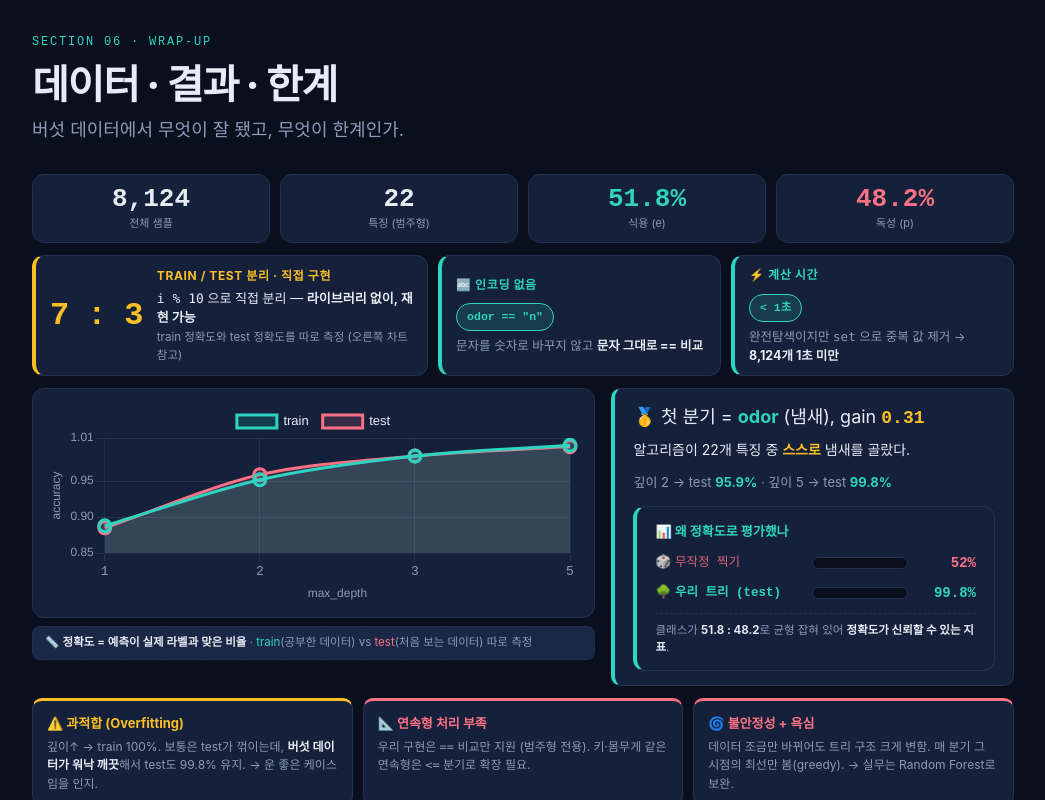
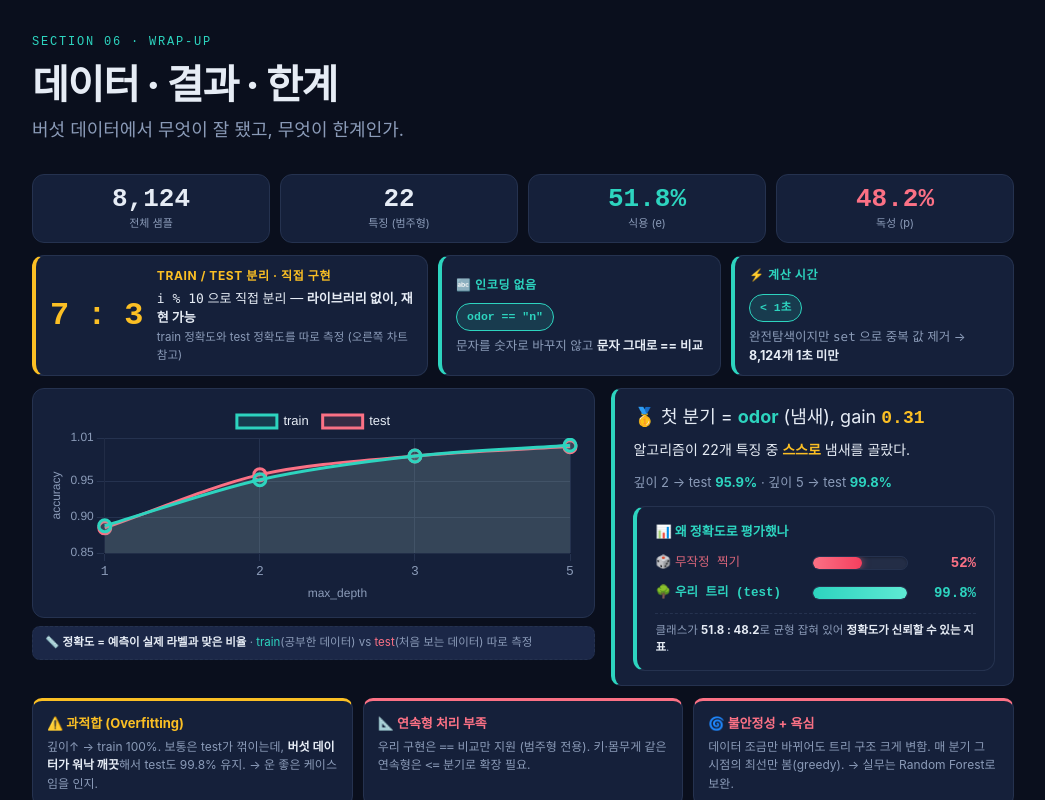
Before and after one commit to hyeminhassomething/bigp-decision-tree-team16, a plain HTML site: page index.html in a window 1280 px wide. Shown: the part 4123-4923 px from the top of the page, without its empty margins (202-1247 px from the left). Drawn offline with nearby package versions, Linux system fonts and the light colour scheme.

Commit message:
Section 6: fix invisible baseline bars
- 막대 채우기(.fill)에 display:block 추가 — inline span이라 height/width가 안 잡혀 안 보이던 문제
- 트랙 배경을 약간 밝게(rgba 255/0.06) + inset 그림자로 깊이감
- coral/teal 그라데이션을 더 진하게 + 외부 글로우로 가시성 강화

```diff
--- a/index.html
+++ b/index.html
@@ -712,23 +712,28 @@
   .baseline-row.strong .bl-label { color: var(--teal); font-weight: 700; }
   .baseline-row .bl-bar {
     flex: 1;
-    height: 12px;
-    background: var(--bg);
+    height: 14px;
+    background: rgba(255, 255, 255, 0.06);
     border: 1px solid var(--border);
     border-radius: 999px;
     overflow: hidden;
     position: relative;
+    box-shadow: inset 0 1px 2px rgba(0,0,0,0.25);
   }
   .baseline-row .bl-bar .fill {
+    display: block;
     height: 100%;
     border-radius: 999px;
     transition: width 0.5s ease-out;
+    min-width: 4px;
   }
   .baseline-row.weak .fill {
-    background: linear-gradient(90deg, rgba(251,113,133,0.5), var(--coral));
+    background: linear-gradient(90deg, #fb7185, #f43f5e);
+    box-shadow: 0 0 8px rgba(251, 113, 133, 0.55);
   }
   .baseline-row.strong .fill {
-    background: linear-gradient(90deg, var(--teal), #5eead4);
+    background: linear-gradient(90deg, #2dd4bf, #5eead4);
+    box-shadow: 0 0 10px rgba(45, 212, 191, 0.6);
   }
   .baseline-row .bl-val {
     flex: 0 0 56px;
```
